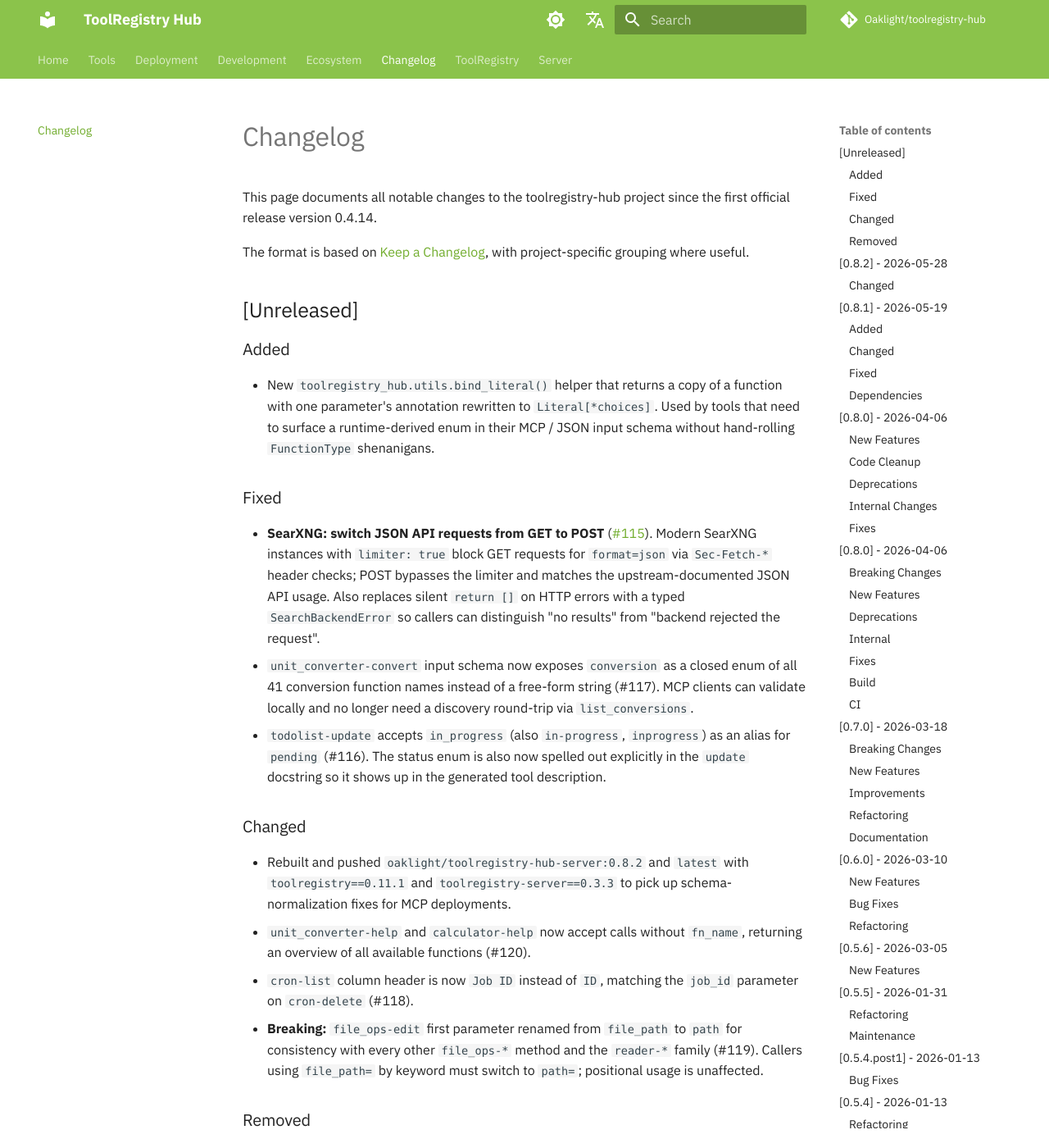
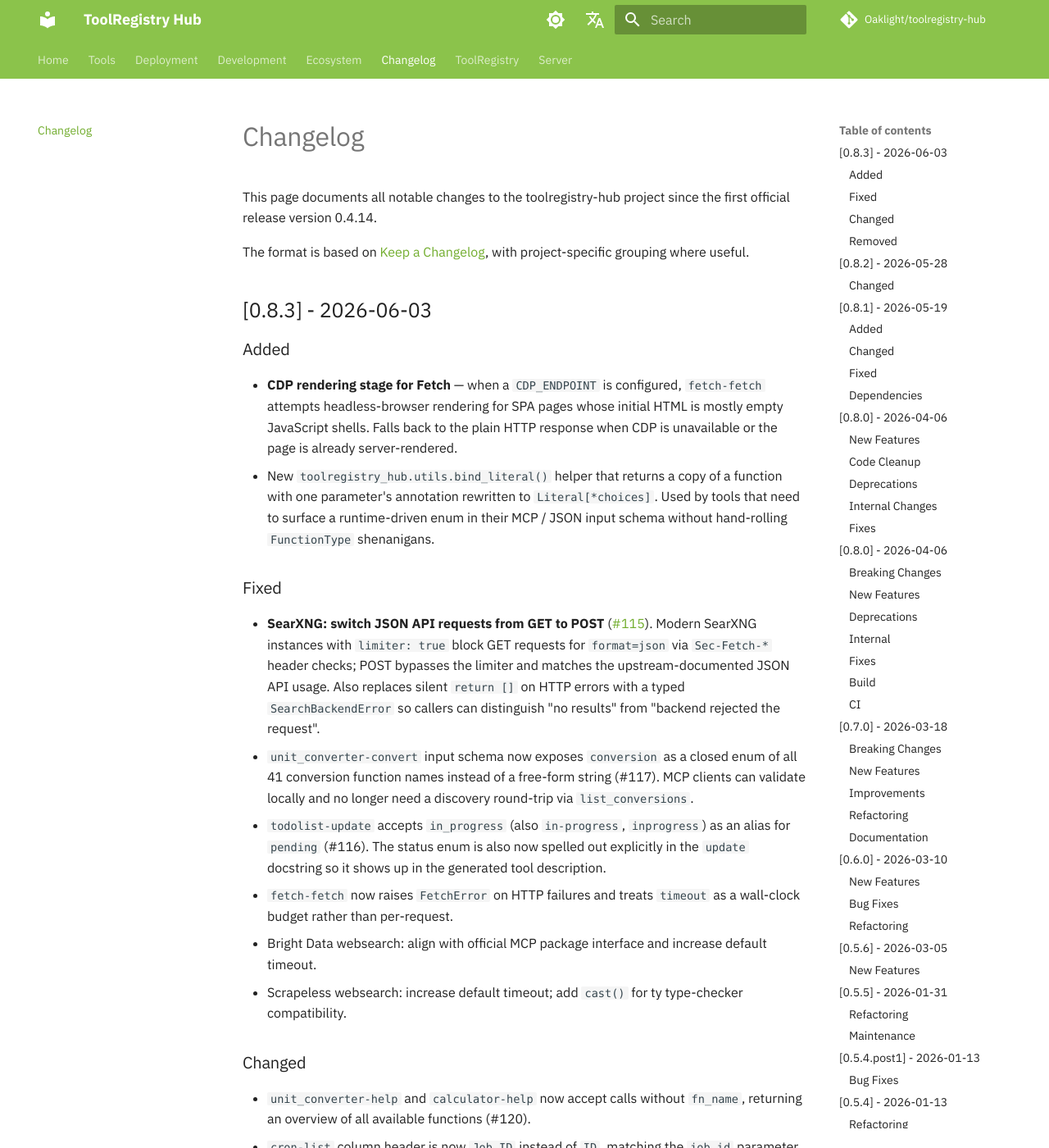
Before and after one commit to Oaklight/toolregistry-hub, an MkDocs documentation site: the page built from docs/changelog.md, in a window 1280 px wide and 1400 px high. Shown: the whole window at 82% size. Built offline with MkDocs 1.6.1 and Material for MkDocs 9.7.7, drawn with Linux system fonts in a browser that asks for light colours; some web fonts are replaced; comment, search, counter and statistics services are not loaded; some of the changed text lies outside the part shown.

Commit message:
changelog: add 0.8.3 release notes

```diff
--- a/docs/changelog.md
+++ b/docs/changelog.md
@@ -12,24 +12,29 @@ This page documents all notable changes to the toolregistry-hub project since th
 
 The format is based on [Keep a Changelog](https://keepachangelog.com/en/1.1.0/), with project-specific grouping where useful.
 
-## [Unreleased]
+## [0.8.3] - 2026-06-03
 
 ### Added
 
-- New `toolregistry_hub.utils.bind_literal()` helper that returns a copy of a function with one parameter's annotation rewritten to `Literal[*choices]`. Used by tools that need to surface a runtime-derived enum in their MCP / JSON input schema without hand-rolling `FunctionType` shenanigans.
+- **CDP rendering stage for Fetch** — when a `CDP_ENDPOINT` is configured, `fetch-fetch` attempts headless-browser rendering for SPA pages whose initial HTML is mostly empty JavaScript shells. Falls back to the plain HTTP response when CDP is unavailable or the page is already server-rendered.
+- New `toolregistry_hub.utils.bind_literal()` helper that returns a copy of a function with one parameter's annotation rewritten to `Literal[*choices]`. Used by tools that need to surface a runtime-driven enum in their MCP / JSON input schema without hand-rolling `FunctionType` shenanigans.
 
 ### Fixed
 
 - **SearXNG: switch JSON API requests from GET to POST** ([#115](https://github.com/Oaklight/toolregistry-hub/issues/115)). Modern SearXNG instances with `limiter: true` block GET requests for `format=json` via `Sec-Fetch-*` header checks; POST bypasses the limiter and matches the upstream-documented JSON API usage. Also replaces silent `return []` on HTTP errors with a typed `SearchBackendError` so callers can distinguish "no results" from "backend rejected the request".
 - `unit_converter-convert` input schema now exposes `conversion` as a closed enum of all 41 conversion function names instead of a free-form string (#117). MCP clients can validate locally and no longer need a discovery round-trip via `list_conversions`.
 - `todolist-update` accepts `in_progress` (also `in-progress`, `inprogress`) as an alias for `pending` (#116). The status enum is also now spelled out explicitly in the `update` docstring so it shows up in the generated tool description.
+- `fetch-fetch` now raises `FetchError` on HTTP failures and treats `timeout` as a wall-clock budget rather than per-request.
+- Bright Data websearch: align with official MCP package interface and increase default timeout.
+- Scrapeless websearch: increase default timeout; add `cast()` for ty type-checker compatibility.
 
 ### Changed
 
-- Rebuilt and pushed `oaklight/toolregistry-hub-server:0.8.2` and `latest` with `toolregistry==0.11.1` and `toolregistry-server==0.3.3` to pick up schema-normalization fixes for MCP deployments.
 - `unit_converter-help` and `calculator-help` now accept calls without `fn_name`, returning an overview of all available functions (#120).
 - `cron-list` column header is now `Job ID` instead of `ID`, matching the `job_id` parameter on `cron-delete` (#118).
 - **Breaking:** `file_ops-edit` first parameter renamed from `file_path` to `path` for consistency with every other `file_ops-*` method and the `reader-*` family (#119). Callers using `file_path=` by keyword must switch to `path=`; positional usage is unaffected.
+- Vendor `httpclient` 0.4.2 and simplify SearXNG POST internals.
+- Rebuilt and pushed `oaklight/toolregistry-hub-server:0.8.3` and `latest`.
 
 ### Removed
 
```
